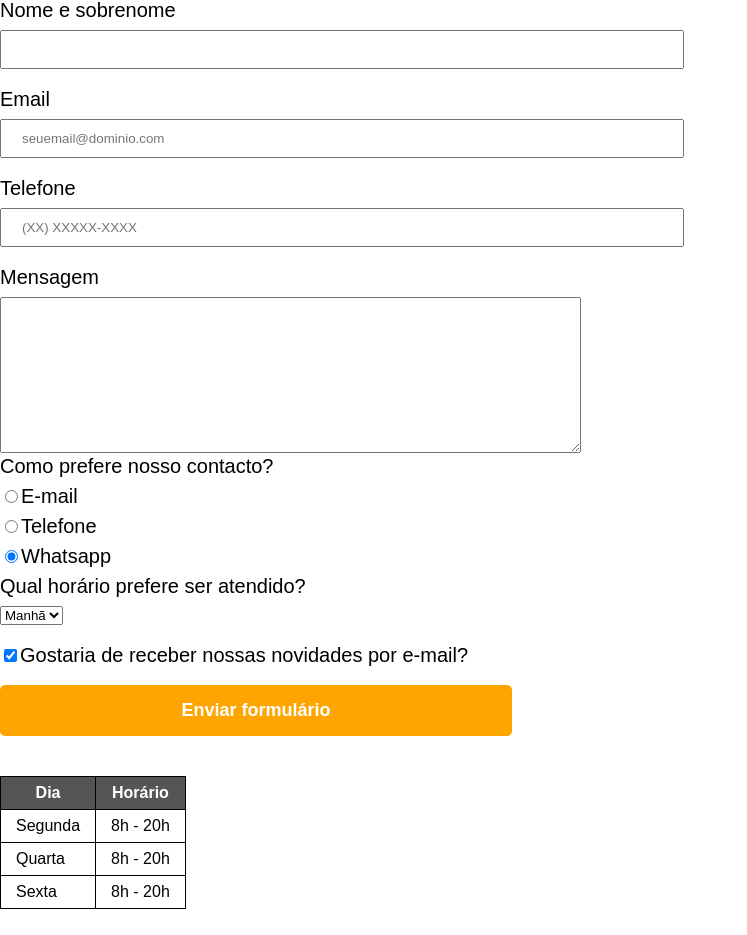
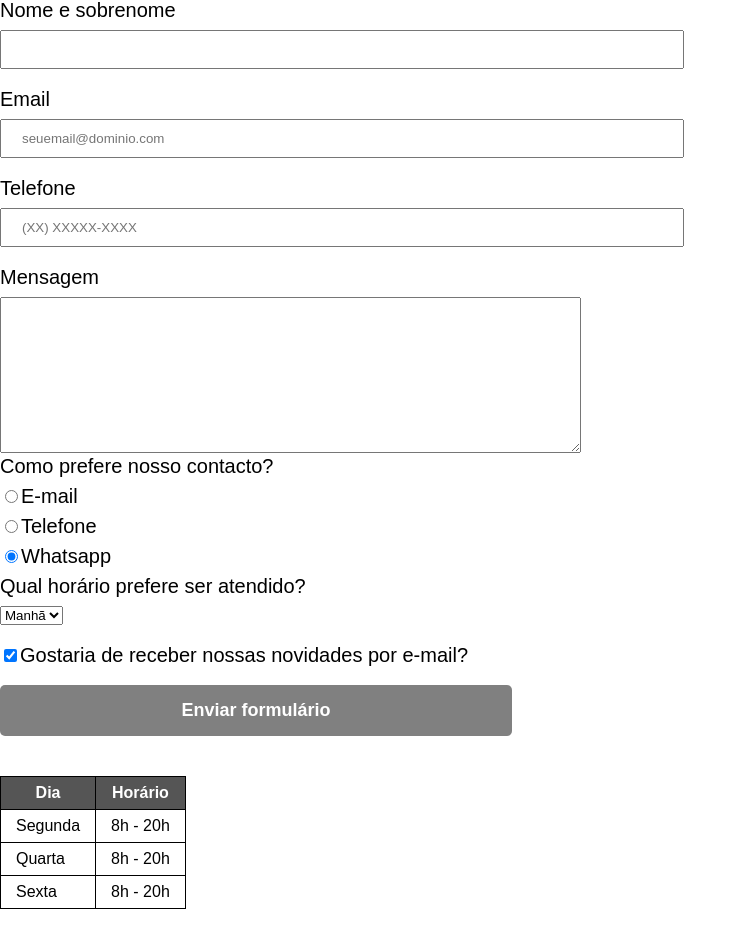
Before and after one commit to julombe/Barbearia-Alura, a Node server app: page /contacto in a window 1280 px wide. Shown: the part 333-1268 px from the top of the page, without its empty margins (0-747 px from the left). Run offline with Node 20, Linux system fonts and the light colour scheme.

Commit message:
docs: add style

```diff
--- a/public/css/style.css
+++ b/public/css/style.css
@@ -125,7 +125,8 @@ form label, form legend {
 .enviar {
 	width: 40%;
 	padding: 15px 0;
-	background-color: orange;
+	/*background-color: orange;*/
+	background: grey;
 	color: white;
 	font-weight: bold;
 	font-size: 18px;
```
